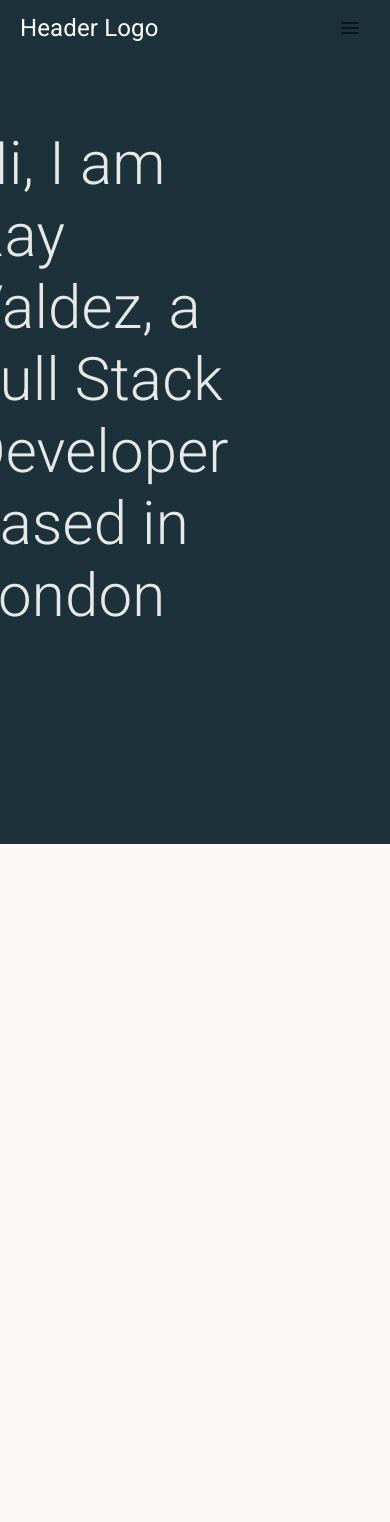
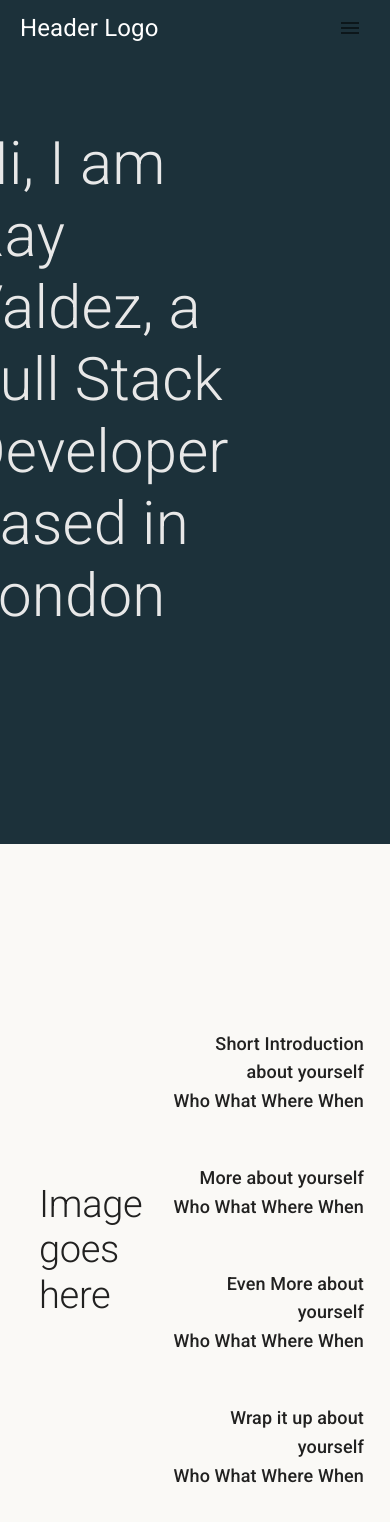
Before and after one commit to rayvaldez/itsallrayv, a React (Create React App) app: page / in a window 390 px wide. Shown: the top 1522 px of the page. Built offline with nearby package versions, Linux system fonts and the light colour scheme.

Commit message:
Add responsiveFontSizes to Introduction component

```diff
--- a/src/components/Introduction.js
+++ b/src/components/Introduction.js
@@ -1,7 +1,19 @@
 import React from 'react'
 import Box from '@mui/material/Box';
+import Typography from '@mui/material/Typography';
+import Grid from '@mui/material/Grid'
+import {
+  createTheme,
+  ThemeProvider,
+  responsiveFontSizes,
+} from '@mui/material/styles';
 
 export default function Introduction() {
+
+	let responsiveText = createTheme()
+
+	responsiveText = responsiveFontSizes(responsiveText)
+
   return (
     <Box
       sx={{
@@ -9,6 +21,49 @@ export default function Introduction() {
         height: '100vh',
         backgroundColor: '#FAF9F6',
     }}>
+			<ThemeProvider theme={responsiveText}>
+        <Grid container spacing={0}>
+					<Grid item xs={4} align='left' sx={{
+						mt:'40vh',
+						ml:'10vw',
+					}}>
+            <Typography variant='h2'>
+                Image goes here
+            </Typography>
+					</Grid>
+					<Grid item xs={6} md={5} align='right' sx={{
+						mt:'22vh',
+					}}>
+            <Typography variant='h6'>
+                Short Introduction about yourself
+            </Typography>
+						<Typography variant='h6' display='block'>
+								Who What Where When
+						</Typography>
+						<br></br><br></br>
+            <Typography variant='h6'>
+                More about yourself
+            </Typography>
+						<Typography variant='h6' display='block'>
+								Who What Where When
+						</Typography>
+						<br></br><br></br>
+            <Typography variant='h6'>
+               Even More about yourself
+            </Typography>
+						<Typography variant='h6' display='block'>
+								Who What Where When
+						</Typography>
+						<br></br><br></br>
+            <Typography variant='h6'>
+               Wrap it up about yourself
+            </Typography>
+						<Typography variant='h6' display='block'>
+								Who What Where When
+						</Typography>
+					</Grid>
+        </Grid>
+			</ThemeProvider>
    </Box>
   )
 }
```
